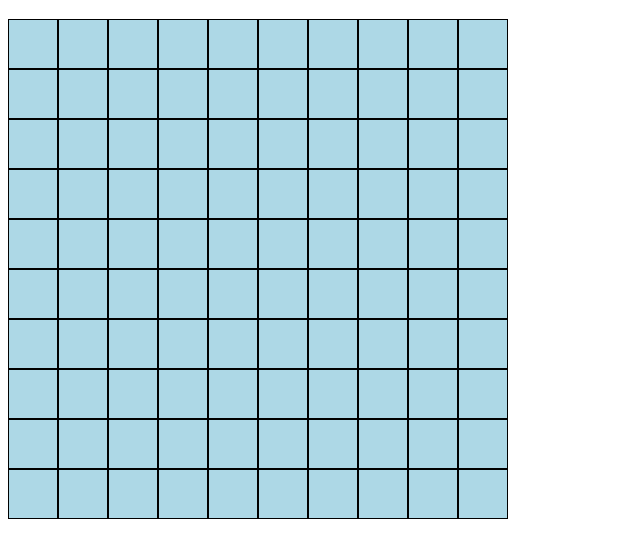
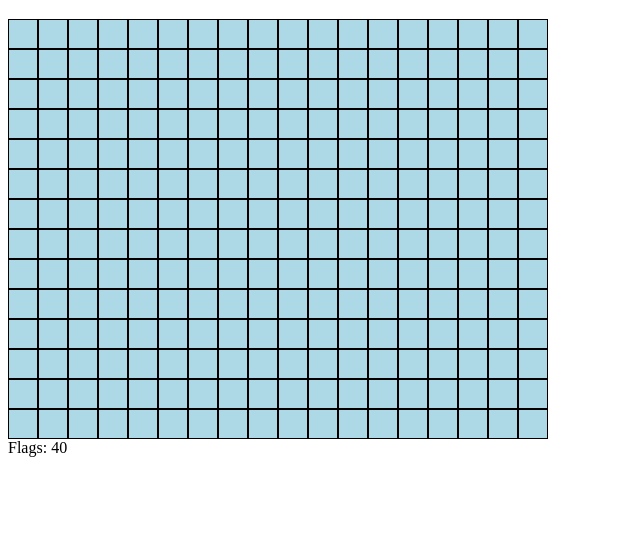
Before and after one commit to hudson-pace/minesweeper, a React app: page / in a window 1280 px wide. Shown: the part 61-618 px from the top of the page, without its empty margins (0-640 px from the left). Built offline with nearby package versions, Linux system fonts and the light colour scheme.

Commit message:
Make sure first click is safe, track flags.

```diff
--- a/src/Minesweeper.js
+++ b/src/Minesweeper.js
@@ -22,16 +22,16 @@ const getCoordsFromIndex = (index, width) => {
   }
 }
 
-const countMines = (index, width, arr) => {
+const countMines = (index, width, height, arr) => {
   let mineCount = 0;
-  if (arr[index] === -1) {
+  if (arr[index].value === -1) {
     return -1;
   }
   const {x, y} = getCoordsFromIndex(index, width);
   for (let i = -1; i < 2; i++) {
     for (let j = -1; j < 2; j++) {
-      const index = getIndexFromCoords(x + i, y + j, 10, 10);
-      if (index !== -1 && arr[index] === -1) {
+      const index = getIndexFromCoords(x + i, y + j, width, height);
+      if (index !== -1 && arr[index].value === -1) {
         mineCount++;
       }
     }
@@ -43,21 +43,33 @@ const coordsAreValid = (x, y, width, height) => {
   return (x >= 0 && y >= 0 && x < width && y < height);
 }
 
+const updateMineCounts = (grid, width, height) => {
+  for (let i = 0; i < grid.length; i++) {
+    if (grid[i].value !== -1) {
+      grid[i] = {
+        ...grid[i],
+        value: countMines(i, width, height, grid),
+      }
+    }
+  }
+}
+
 const generateGrid = (width, height, mineCount) => {
   let grid = new Array(width * height).fill(0);
+  grid = grid.map((value) => { return { value }})
   for (let i = 0; i < Math.min(width * height, mineCount); i++) {
-    grid[i] = -1;
+    grid[i].value = -1;
   }
   shuffleArray(grid);
   for (let i = 0; i < grid.length; i++) {
-    if (grid[i] !== -1) {
-      grid[i] = countMines(i, width, grid);
+    if (grid[i].value !== -1) {
+      grid[i].value = countMines(i, width, height, grid);
     }
-  };
+  }
 
   grid = grid.map((tile, index) => {
     return {
-      value: tile,
+      value: tile.value,
       flagged: false,
       exposed: false,
       index
@@ -122,34 +134,81 @@ const showNeighbors = (index, grid, width, height) => {
   }
 }
 
-const handleClick = (e, index, grid, setGrid, width, height) => {
-  if (!grid[index].exposed && !grid[index].flagged) {
+const findValidEmptyTile = (x, y, width, height, grid) => {
+  let candidateIndex;
+  let valid;
+  let dx;
+  let dy;
+  const length = width * height;
+  do {
+    candidateIndex = Math.floor(Math.random() * length);
+    const {x: x2, y: y2} = getCoordsFromIndex(candidateIndex, width);
+    valid = coordsAreValid(x2, y2, width, height);
+    dx = Math.abs(x2 - x);
+    dy = Math.abs(y2 - y);
+  } while (!valid || dx < 2 || dy < 2 || grid[candidateIndex].value === -1);
+  return candidateIndex;
+}
+
+const clearMinesAroundTile = (index, grid, width, height) => {
+  const {x, y} = getCoordsFromIndex(index, width);
+  for (let i = -1; i < 2; i++) {
+    for (let j = -1; j < 2; j++) {
+      const x2 = x + i;
+      const y2 = y + j;
+      if (coordsAreValid(x2, y2, width, height)) {
+        const index2 = getIndexFromCoords(x2, y2, width, height);
+        if (grid[index2].value === -1) {
+          const newIndex = findValidEmptyTile(x, y, width, height, grid);
+          const temp = grid[index2];
+          grid[index2] = {...grid[newIndex], index: index2};
+          grid[newIndex] = {...temp, index: newIndex};
+        }
+      }
+    }
+  }
+  updateMineCounts(grid, width, height);
+}
+
+const handleClick = (e, index, grid, setGrid, width, height, firstClick, setFirstClick) => {
   const newGrid = grid.slice();
+  if (firstClick) {
+    setFirstClick(false);
+    if (newGrid[index].value !== 0) {
+      clearMinesAroundTile(index, newGrid, width, height);
+    }
+  }
+  if (!newGrid[index].exposed && !newGrid[index].flagged) {
     showTile(index, newGrid, width, height);
-    setGrid(newGrid);
-  } else if (e.buttons === 2 && grid[index].exposed && grid[index].value === countFlagsAroundIndex(index, grid, width, height)) {
-    const newGrid = grid.slice();
+  } else if (e.buttons === 2 && newGrid[index].exposed && newGrid[index].value === countFlagsAroundIndex(index, newGrid, width, height)) {
     showNeighbors(index, newGrid, width, height);
+  }
   setGrid(newGrid);
 }
-}
-const handleRightClick = (e, index, grid, setGrid) => {
+const handleRightClick = (e, index, grid, setGrid, flagCount, setFlagCount) => {
   e.preventDefault();
+
+  if ((flagCount > 0 || grid[index].flagged) && !grid[index].exposed) {
     const newGrid = grid.slice();
     const tile = {...grid[index]};
-  if (!tile.exposed) {
+    const newCount = flagCount + (tile.flagged ? 1 : -1);
     tile.flagged = !tile.flagged;
-  }
     newGrid[index] = tile;
     setGrid(newGrid);
+    setFlagCount(newCount);
+  }
 }
 
 export default function Minesweeper() {
-  const width = 10;
-  const height = 10;
+  const width = 18; // 10;
+  const height = 14; // 10;
+  const mineCount = 40; // 10;
   const [grid, setGrid] = useState(() => {
-    return generateGrid(width, height, 10);
+    return generateGrid(width, height, mineCount);
   });
+  const [firstClick, setFirstClick] = useState(true);
+  const [flagCount, setFlagCount] = useState(mineCount);
+
   const squares = grid.map((tile) => {
     return <Tile
       value={tile.value}
@@ -157,19 +216,22 @@ export default function Minesweeper() {
       flagged={tile.flagged}
       index={tile.index}
       key={tile.index}
-      onClick={(e, index) => handleClick(e, index, grid, setGrid, width, height)}
-      onContextMenu={(e, index) => handleRightClick(e, index, grid, setGrid)}
+      onClick={(e, index) => handleClick(e, index, grid, setGrid, width, height, firstClick, setFirstClick)}
+      onContextMenu={(e, index) => handleRightClick(e, index, grid, setGrid, flagCount, setFlagCount)}
     />
   });
   const rows = [];
-  for (let i = 0; i < 10; i++) {
-    rows.push(<div className="row" key={i}>{squares.slice(i * 10, (i + 1) * 10)}</div>);;
+  for (let i = 0; i < width; i++) {
+    rows.push(<div className="row" key={i}>{squares.slice(i * width, (i + 1) * width)}</div>);;
   }
   return (
     <div>
       <h1>Minesweeper!</h1>
       <div className="game-container">
         {rows}
+      </div>
+      <div>
+        Flags: {flagCount}
       </div>
     </div>
   )
--- a/src/index.css
+++ b/src/index.css
@@ -1,7 +1,7 @@
 .tile {
-  height: 50px;
-  width: 50px;
-  line-height: 50px;
+  height: 30px;
+  width: 30px;
+  line-height: 30px;
   text-align: center;
   display: inline-block;
   vertical-align: bottom;
@@ -26,6 +26,9 @@
 .mines-4 {
   color: purple;
 }
+.mines-5 {
+  color: yellow;
+}
 
 .unseen {
   color: transparent;
```
Lines whose indentation alone changed are shown as unchanged.
